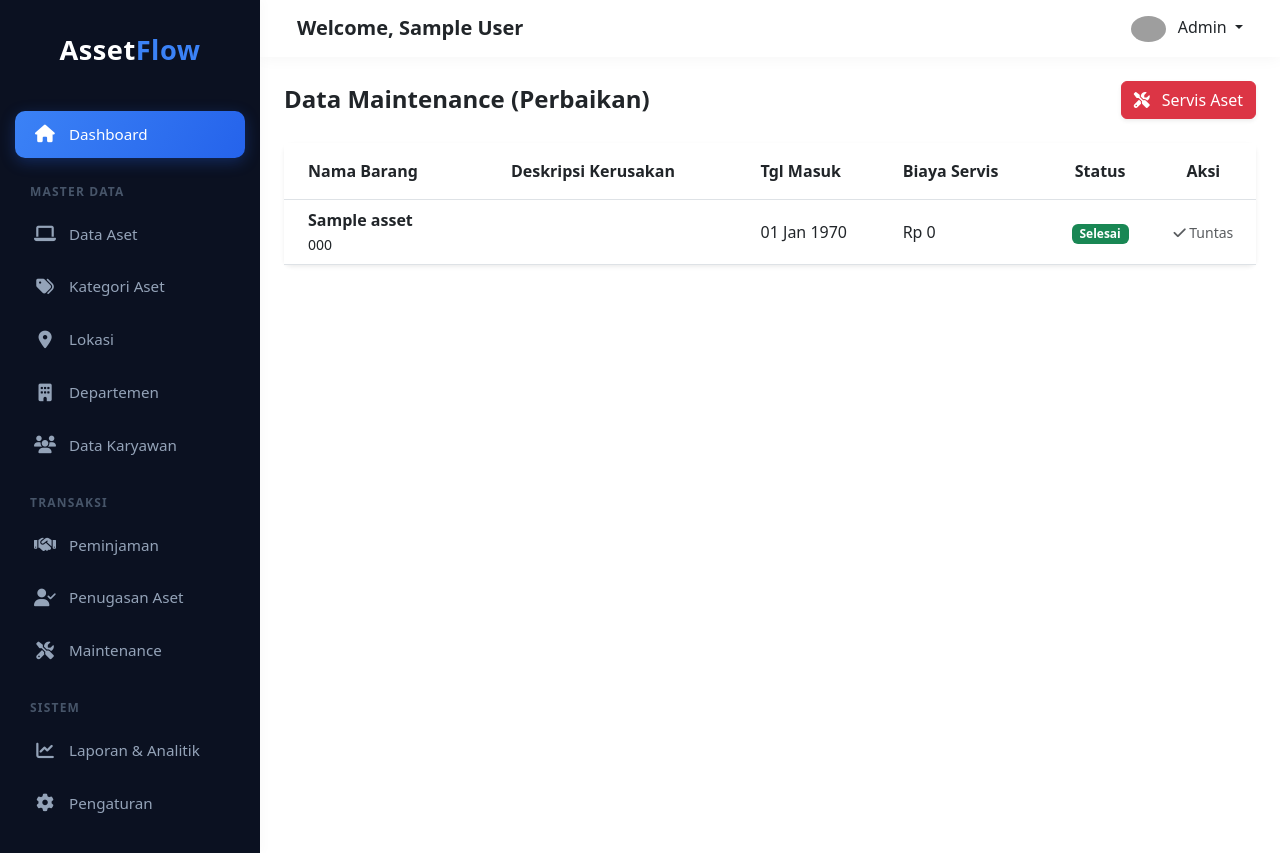
After one commit to DestraaB/assetflow, a CodeIgniter app: page /assetflow/maintenance in a window 1280 px wide. The commit adds this page. Run offline with CodeIgniter, Linux system fonts and the light colour scheme; the visitor is signed in with stand-in values (Sample User, id 1); tables that the repository leaves empty or names only in its code hold one stand-in row (values such as "Sample post"); data that the repository does not hold is empty; grey boxes are pictures that could not be loaded.

Commit message:
update fitur meintenance dan peminjaman admin

```diff
--- /dev/null
+++ b/application/controllers/Maintenance.php
@@ -0,0 +1,65 @@
+<?php
+defined('BASEPATH') OR exit('No direct script access allowed');
+
+class Maintenance extends CI_Controller {
+    public function __construct() {
+        parent::__construct();
+        if ($this->session->userdata('role') !== 'admin') redirect('auth');
+        $this->load->model('Maintenance_model');
+        $this->load->model('Asset_model');
+    }
+
+    public function index() {
+        $data['title'] = 'Maintenance Aset';
+        $data['user_name'] = $this->session->userdata('name');
+
+        $data['maintenances'] = $this->Maintenance_model->get_all();
+
+        // Hanya tampilkan aset yang statusnya 'available' (Bisa diservis)
+        $this->db->where('operational_status', 'available');
+        $data['assets'] = $this->db->get('assets')->result_array();
+
+        $this->load->view('admin/layout/header', $data);
+        $this->load->view('admin/layout/sidebar');
+        $this->load->view('admin/layout/topbar', $data);
+        $this->load->view('admin/maintenance/index', $data);
+        $this->load->view('admin/layout/footer');
+    }
+
+    public function add() {
+        $asset_id = $this->input->post('asset_id', TRUE);
+        $data = [
+            'asset_id' => $asset_id,
+            'problem_description' => $this->input->post('problem_description', TRUE),
+            'start_date' => $this->input->post('start_date', TRUE),
+            'status' => 'ongoing'
+        ];
+
+        $this->Maintenance_model->insert($data);
+
+        // Ubah status aset jadi Maintenance (Agar hilang dari katalog karyawan)
+        $this->Asset_model->update($asset_id, ['operational_status' => 'maintenance', 'condition_status' => 'damaged']);
+
+        $this->session->set_flashdata('success_msg', 'Aset berhasil dimasukkan ke daftar perbaikan!');
+        redirect('maintenance');
+    }
+
+    public function complete() {
+        $id = $this->input->post('id', TRUE);
+        $asset_id = $this->input->post('asset_id', TRUE);
+
+        $data = [
+            'end_date' => date('Y-m-d'), // Hari ini
+            'cost' => str_replace('.', '', $this->input->post('cost', TRUE)),
+            'status' => 'completed'
+        ];
+
+        $this->Maintenance_model->update($id, $data);
+
+        // Kembalikan status aset jadi Bagus & Tersedia lagi
+        $this->Asset_model->update($asset_id, ['operational_status' => 'available', 'condition_status' => 'good']);
+
+        $this->session->set_flashdata('success_msg', 'Perbaikan Selesai! Aset sudah kembali ke inventaris.');
+        redirect('maintenance');
+    }
+}
--- /dev/null
+++ b/application/models/Maintenance_model.php
@@ -0,0 +1,23 @@
+<?php
+defined('BASEPATH') OR exit('No direct script access allowed');
+
+class Maintenance_model extends CI_Model {
+
+    public function get_all() {
+        // Menggunakan tabel maintenance_records sesuai database Anda
+        $this->db->select('maintenance_records.*, assets.name as asset_name, assets.asset_code');
+        $this->db->from('maintenance_records');
+        $this->db->join('assets', 'maintenance_records.asset_id = assets.id');
+        $this->db->order_by('maintenance_records.id', 'DESC');
+        return $this->db->get()->result_array();
+    }
+
+    public function insert($data) {
+        return $this->db->insert('maintenance_records', $data);
+    }
+
+    public function update($id, $data) {
+        $this->db->where('id', $id);
+        return $this->db->update('maintenance_records', $data);
+    }
+}
--- a/application/views/admin/layout/sidebar.php
+++ b/application/views/admin/layout/sidebar.php
@@ -31,13 +31,13 @@
                     <!-- KELOMPOK TRANSAKSI -->
                     <div class="sidebar-heading">Transaksi</div>
                     <li>
-                        <a href="#"><i class="fas fa-handshake"></i> <span>Peminjaman</span></a>
+                        <a href="<?= site_url('transaction') ?>"><i class="fas fa-handshake"></i> <span>Peminjaman</span></a>
                     </li>
                     <li>
-                        <a href="#"><i class="fas fa-user-check"></i> <span>Penugasan Aset</span></a>
+                        <a href="<?= site_url('assignment') ?>"><i class="fas fa-user-check"></i> <span>Penugasan Aset</span></a>
                     </li>
                     <li>
-                        <a href="#"><i class="fas fa-tools"></i> <span>Maintenance</span></a>
+                        <a href="<?= site_url('maintenance') ?>"><i class="fas fa-tools"></i> <span>Maintenance</span></a>
                     </li>
 
                     <!-- KELOMPOK SISTEM -->
--- a/application/views/admin/layout/topbar.php
+++ b/application/views/admin/layout/topbar.php
@@ -5,11 +5,6 @@
                 <div class="container-fluid">
                     <h5 class="mb-0 fw-bold text-dark">Welcome, <?= $user_name; ?></h5>
                     <div class="ms-auto d-flex align-items-center">
-                        <!-- Notifikasi -->
-                        <a href="#" class="text-secondary me-4 position-relative">
-                            <i class="fas fa-bell fs-5"></i>
-                            <span class="position-absolute top-0 start-100 translate-middle badge rounded-pill bg-danger" style="font-size: 0.65rem;">3</span>
-                        </a>
                         <!-- Profile Dropdown -->
                         <div class="dropdown">
                             <a class="text-decoration-none text-dark fw-medium dropdown-toggle" href="#" role="button" data-bs-toggle="dropdown">
--- /dev/null
+++ b/application/views/admin/maintenance/index.php
@@ -0,0 +1,131 @@
+<div class="container-fluid px-4">
+    <div class="d-flex justify-content-between align-items-center mb-4">
+        <h4 class="fw-bold mb-0 text-dark">Data Maintenance (Perbaikan)</h4>
+        <button type="button" class="btn btn-danger shadow-sm" data-bs-toggle="modal" data-bs-target="#addModal">
+            <i class="fas fa-tools me-2"></i> Servis Aset
+        </button>
+    </div>
+
+    <?php if($this->session->flashdata('success_msg')): ?>
+        <div class="alert alert-success border-0 shadow-sm"><i class="fas fa-check-circle me-2"></i> <?= $this->session->flashdata('success_msg'); ?></div>
+    <?php endif; ?>
+
+    <div class="card border-0 shadow-sm rounded-3 mb-5">
+        <div class="card-body p-0">
+            <table class="table table-hover align-middle mb-0">
+                <thead class="bg-light">
+                    <tr>
+                        <th class="px-4 py-3">Nama Barang</th>
+                        <th class="py-3">Deskripsi Kerusakan</th>
+                        <th class="py-3">Tgl Masuk</th>
+                        <th class="py-3">Biaya Servis</th>
+                        <th class="py-3 text-center">Status</th>
+                        <th class="py-3 text-center">Aksi</th>
+                    </tr>
+                </thead>
+                <tbody>
+                    <?php foreach($maintenances as $row): ?>
+                        <tr>
+                            <td class="px-4"><strong><?= $row['asset_name']; ?></strong><br><small><?= $row['asset_code']; ?></small></td>
+                            <td><?= $row['problem_description']; ?></td>
+                            <td><?= date('d M Y', strtotime($row['start_date'])); ?></td>
+                            <td>Rp <?= number_format($row['cost'], 0, ',', '.'); ?></td>
+                            <td class="text-center">
+                                <?php if($row['status'] == 'ongoing'): ?>
+                                    <span class="badge bg-warning text-dark">Sedang Diservis</span>
+                                <?php else: ?>
+                                    <span class="badge bg-success">Selesai</span>
+                                <?php endif; ?>
+                            </td>
+                            <td class="text-center">
+                                <?php if($row['status'] == 'ongoing'): ?>
+                                    <button class="btn btn-sm btn-primary" data-bs-toggle="modal" data-bs-target="#completeModal<?= $row['id']; ?>">
+                                        Selesaikan
+                                    </button>
+                                <?php else: ?>
+                                    <span class="text-muted small"><i class="fas fa-check"></i> Tuntas</span>
+                                <?php endif; ?>
+                            </td>
+                        </tr>
+
+                        <!-- MODAL SELESAIKAN SERVIS -->
+                        <div class="modal fade" id="completeModal<?= $row['id']; ?>" tabindex="-1">
+                            <div class="modal-dialog modal-dialog-centered">
+                                <div class="modal-content">
+                                    <form action="<?= site_url('maintenance/complete') ?>" method="POST">
+                                        <div class="modal-header"><h5 class="modal-title">Selesaikan Perbaikan</h5></div>
+                                        <div class="modal-body p-4">
+                                            <input type="hidden" name="id" value="<?= $row['id']; ?>">
+                                            <input type="hidden" name="asset_id" value="<?= $row['asset_id']; ?>">
+                                            <div class="mb-3">
+                                                <label class="form-label text-secondary small fw-bold">Biaya Perbaikan</label>
+                                                <div class="input-group">
+                                                    <span class="input-group-text bg-light">Rp</span>
+                                                    <input type="text" class="form-control rupiah-input" name="cost" required>
+                                                </div>
+                                            </div>
+                                        </div>
+                                        <div class="modal-footer border-0 bg-light">
+                                            <button type="submit" class="btn btn-primary">Simpan & Selesai</button>
+                                        </div>
+                                    </form>
+                                </div>
+                            </div>
+                        </div>
+                    <?php endforeach; ?>
+                </tbody>
+            </table>
+        </div>
+    </div>
+</div>
+
+<!-- MODAL TAMBAH SERVIS -->
+<div class="modal fade" id="addModal" tabindex="-1">
+    <div class="modal-dialog modal-dialog-centered">
+        <div class="modal-content">
+            <form action="<?= site_url('maintenance/add') ?>" method="POST">
+                <div class="modal-header bg-light"><h5 class="modal-title fw-bold">Input Barang Rusak / Servis</h5></div>
+                <div class="modal-body p-4">
+                    <div class="mb-3">
+                        <label class="form-label text-secondary small fw-bold">Pilih Aset <span class="text-danger">*</span></label>
+                        <select class="form-select" name="asset_id" required>
+                            <option value="">-- Pilih Barang --</option>
+                            <?php foreach($assets as $ast): ?>
+                                <option value="<?= $ast['id']; ?>"><?= $ast['name']; ?> (<?= $ast['asset_code']; ?>)</option>
+                            <?php endforeach; ?>
+                        </select>
+                    </div>
+                    <div class="mb-3">
+                        <label class="form-label text-secondary small fw-bold">Deskripsi Kerusakan <span class="text-danger">*</span></label>
+                        <textarea class="form-control" name="problem_description" rows="3" required></textarea>
+                    </div>
+                    <div class="mb-3">
+                        <label class="form-label text-secondary small fw-bold">Tanggal Masuk Servis <span class="text-danger">*</span></label>
+                        <input type="date" class="form-control" name="start_date" value="<?= date('Y-m-d'); ?>" required>
+                    </div>
+                </div>
+                <div class="modal-footer border-0 bg-light">
+                    <button type="submit" class="btn btn-danger">Simpan ke Maintenance</button>
+                </div>
+            </form>
+        </div>
+    </div>
+</div>
+
+<!-- SCRIPT RUPIAH -->
+<script>
+    document.addEventListener("DOMContentLoaded", function() {
+        var rupiahInputs = document.querySelectorAll('.rupiah-input');
+        rupiahInputs.forEach(function(input) {
+            input.addEventListener('keyup', function(e) {
+                this.value = formatRupiah(this.value);
+            });
+        });
+        function formatRupiah(angka) {
+            var number_string = angka.replace(/[^,\d]/g, '').toString(), split = number_string.split(','),
+                sisa = split[0].length % 3, rupiah = split[0].substr(0, sisa), ribuan = split[0].substr(sisa).match(/\d{3}/gi);
+            if(ribuan) { separator = sisa ? '.' : ''; rupiah += separator + ribuan.join('.'); }
+            return split[1] != undefined ? rupiah + ',' + split[1] : rupiah;
+        }
+    });
+</script>
--- a/application/views/admin/report/index.php
+++ b/application/views/admin/report/index.php
@@ -32,9 +32,9 @@
                     <h5 class="fw-bold">Laporan Peminjaman</h5>
                     <p class="text-muted small mb-4">Melihat riwayat peminjaman aset oleh karyawan (Masih dalam pengembangan).</p>
 
-                    <button class="btn btn-light w-100 text-muted" disabled>
-                        <i class="fas fa-lock me-2"></i> Segera Hadir
-                    </button>
+                    <a href="<?= site_url('report/print_borrowings') ?>" target="_blank" class="btn btn-warning w-100 fw-bold text-dark">
+                        <i class="fas fa-print me-2"></i> Cetak Dokumen
+                    </a>
                 </div>
             </div>
         </div>
```
Also changed, not shown: application/controllers/Assignment.php (added, +70 -0 lines), application/controllers/Report.php (+11 -0 lines), application/models/Assignment_Model.php (added, +20 -0 lines), application/views/admin/assignment/index.php (added, +127 -0 lines), application/views/admin/report/print_borrowings.php (added, +84 -0 lines), application/views/admin/transaction/index.php (added, +105 -0 lines), application/controllers/Setting.php (added).
